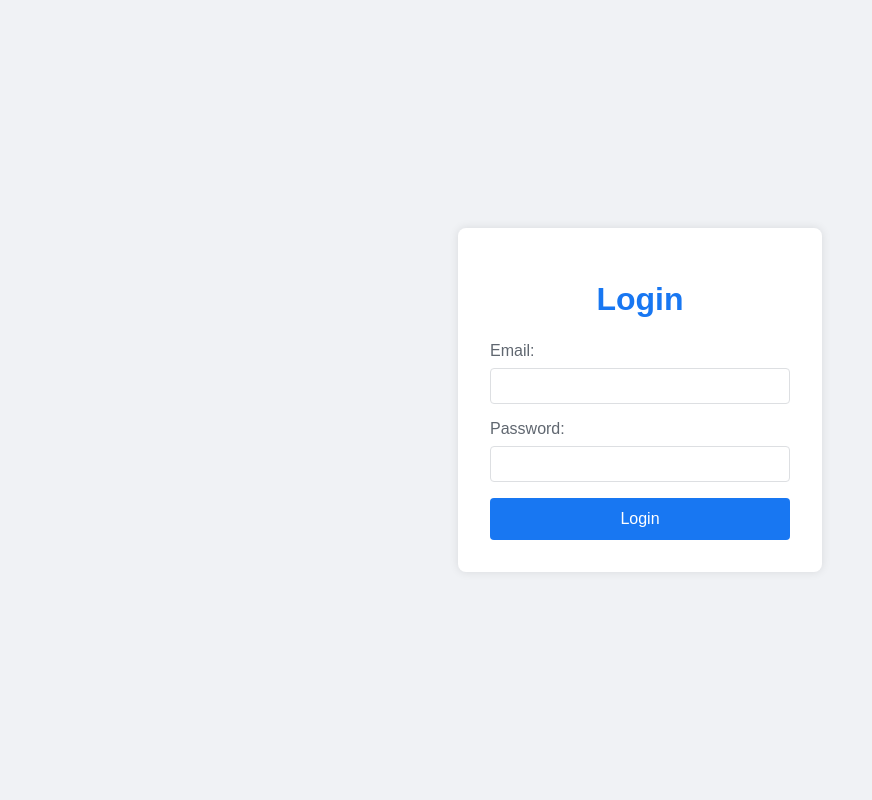
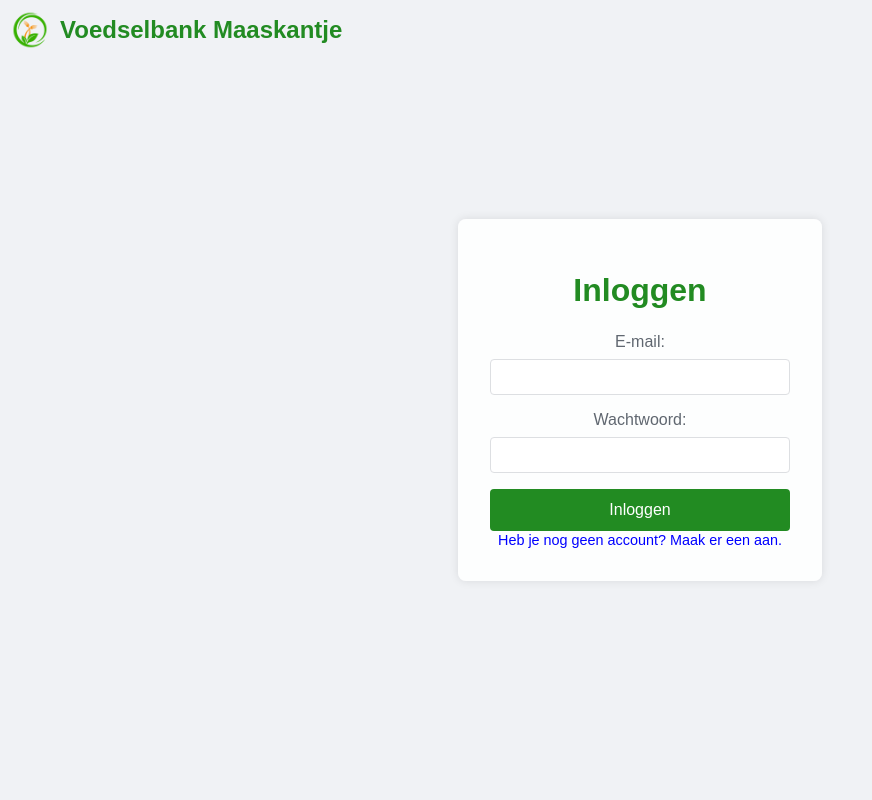
Before and after one commit to az1626/VOEDSELBANK-MAASKANTJE, a PHP site: page /login.php in a window 1280 px wide. Shown: the whole page, without its empty margins (0-872 px from the left). Run offline with PHP 8.4, Linux system fonts and the light colour scheme.

Commit message:
new changes login and register page

```diff
--- a/Database/DatabaseVoedselbank.sql
+++ b/Database/DatabaseVoedselbank.sql
@@ -159,7 +159,7 @@ CREATE TABLE voedselpakket (
   id int(11) NOT NULL,
   naam varchar(255) NOT NULL,
   producten varchar(255) NOT NULL,
-  samenstellingsdatum date NOT NULL DEFAULT '0000-00-00',
+  samenstellingsdatum dateg NOT NULL DEFAULT '0000-00-00',
   ophaaldatum date NOT NULL DEFAULT '0000-00-00'
 ) ENGINE=InnoDB DEFAULT CHARSET=utf8;
 
--- a/Voedselbank/db_connect.php
+++ b/Voedselbank/db_connect.php
@@ -1,7 +1,7 @@
 <?php
 $servername = "localhost";
 $username = "root";
-$password = "Alfalion2004";
+$password = "AymanZerDB";
 $database = "voedselbank_db";
 
 // Create connection
--- a/Voedselbank/login.php
+++ b/Voedselbank/login.php
@@ -1,5 +1,5 @@
 <!DOCTYPE html>
-<html lang="en">
+<html lang="nl">
 <head>
     <meta charset="UTF-8">
     <meta name="viewport" content="width=device-width, initial-scale=1.0">
@@ -13,17 +13,35 @@
             align-items: center;
             height: 100vh;
             margin: 0;
+            position: relative;
+        }
+        .header {
+            position: absolute;
+            top: 10px;
+            left: 10px;
+            display: flex;
+            align-items: center;
+        }
+        .header img {
+            height: 40px;
+            margin-right: 10px;
+        }
+        .header h2 {
+            margin: 0;
+            color: forestgreen;
+            font-size: 1.5rem;
+            font-weight: bold;
         }
         .container {
-            background-color: white;
+            background-color: rgba(255, 255, 255, 0.9);
             padding: 2rem;
             border-radius: 8px;
             box-shadow: 0 0 10px rgba(0, 0, 0, 0.1);
             width: 300px;
+            text-align: center;
         }
         h1 {
-            text-align: center;
-            color: #1877f2;
+            color: forestgreen;
             margin-bottom: 1.5rem;
         }
         form {
@@ -43,7 +61,7 @@
             font-size: 1rem;
         }
         input[type="submit"] {
-            background-color: #1877f2;
+            background-color: forestgreen;
             color: white;
             padding: 0.75rem;
             border: none;
@@ -53,20 +71,34 @@
             transition: background-color 0.3s ease;
         }
         input[type="submit"]:hover {
-            background-color: #166fe5;
+            background-color: limegreen;
+        }
+        .register-link {
+            margin-top: 1rem;
+            color: blue;
+            text-decoration: none;
+            font-size: 0.9rem;
+        }
+        .register-link:hover {
+            text-decoration: underline;
         }
     </style>
 </head>
 <body>
+<div class="header">
+    <img src="afbeeldingen/pngtree-fast-food-logo-png-image_5763171.png" alt="Logo">
+    <h2>Voedselbank Maaskantje</h2>
+</div>
 <div class="container">
-        <h1>Login</h1>
+    <h1>Inloggen</h1>
     <form action="login_action.php" method="post">
-            <label for="email">Email:</label>
+        <label for="email">E-mail:</label>
         <input type="email" name="email" id="email" required>
-            <label for="password">Password:</label>
+        <label for="password">Wachtwoord:</label>
         <input type="password" name="password" id="password" required>
-            <input type="submit" value="Login">
+        <input type="submit" value="Inloggen">
     </form>
+    <a href="register.php" class="register-link">Heb je nog geen account? Maak er een aan.</a>
 </div>
 </body>
 </html>
--- a/Voedselbank/login_action.php
+++ b/Voedselbank/login_action.php
@@ -1,4 +1,5 @@
 <?php
+global $conn;
 session_start();
 include 'db_connect.php';
 
```
Also changed, not shown: Voedselbank/register.php (+25 -3 lines), Voedselbank/afbeeldingen/1024x576a.jpg (added), Voedselbank/afbeeldingen/omroep-west-845x620.jpg (added), Voedselbank/afbeeldingen/pngtree-fast-food-logo-png-image_5763171.png (added). Lines whose indentation alone changed are shown as unchanged.
